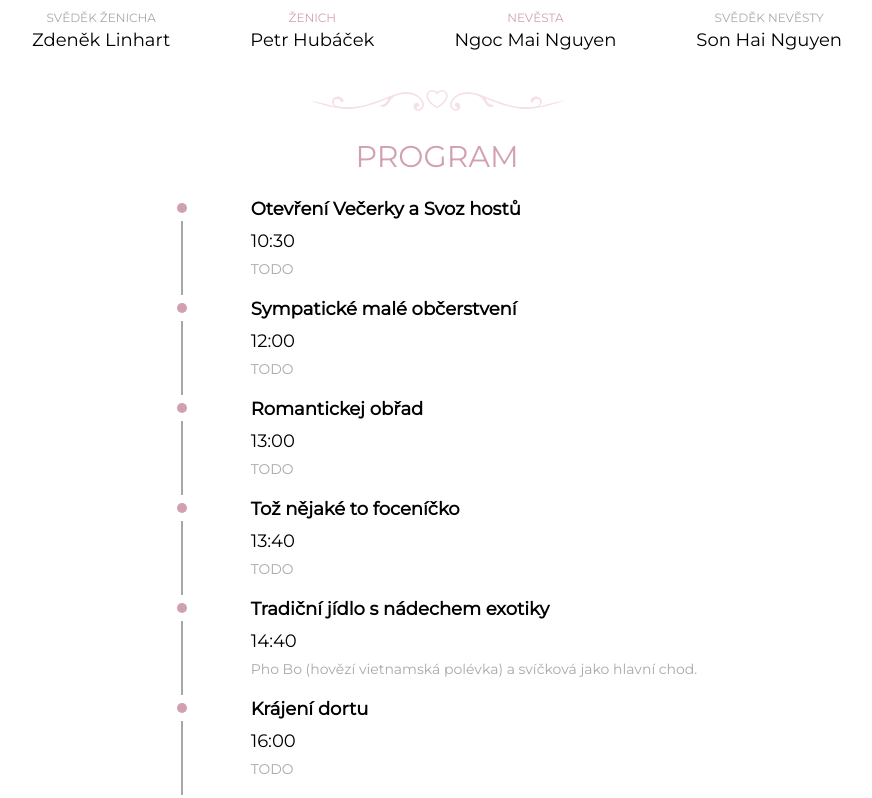
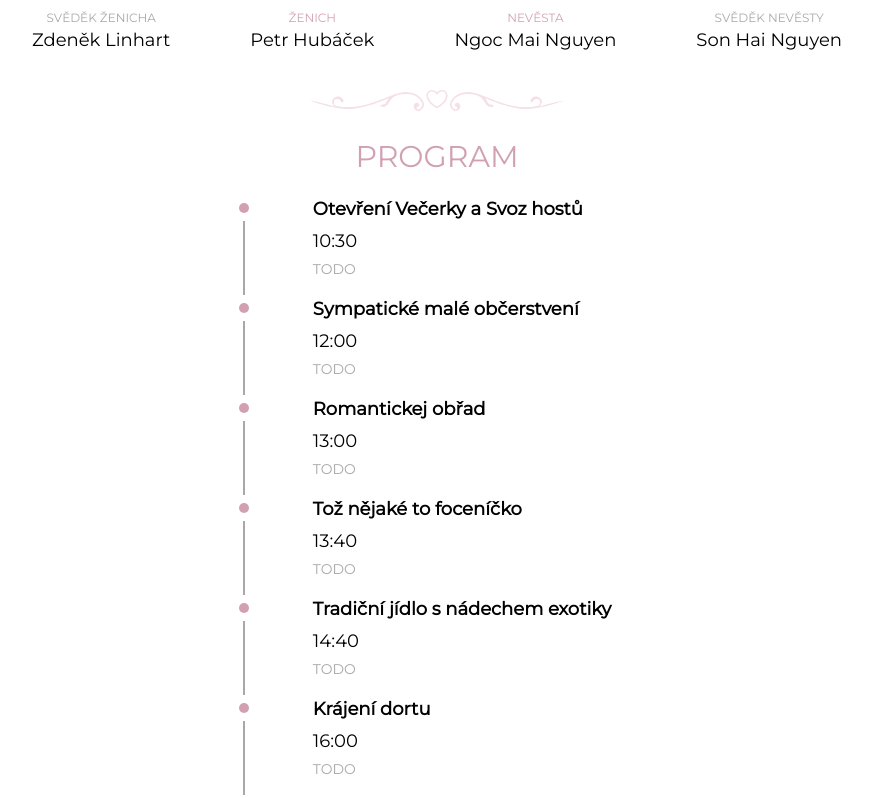
Before and after one commit to essare-rimaz/wedding-web, a Nuxt app: page / in a window 1280 px wide. Shown: the part 1540-2338 px from the top of the page, without its empty margins (203-1075 px from the left). Built offline with nearby package versions, Linux system fonts and the light colour scheme.

Commit message:
Refactor ProgramList

```diff
--- /dev/null
+++ b/components/ProgramList.vue
@@ -0,0 +1,31 @@
+<template>
+  <div class="flex flex-col items-center">
+    <SectionTitle text="Program" />
+    <div>
+      <ProgramItem
+        v-for="(item, index) of programItems"
+        :key="index"
+        :time="item.time"
+        :title="item.name"
+        :description="item.description"
+        :last-item="index === programItems.length - 1"
+      />
+    </div>
+  </div>
+</template>
+
+<script>
+export default {
+  name: 'ProgramList',
+  props: {
+    programItems: {
+      type: Array,
+      default: () => []
+    }
+  }
+}
+</script>
+
+<style scoped>
+
+</style>
--- a/components/WeddingProgram.vue
+++ /dev/null
@@ -1,27 +0,0 @@
-<template>
-  <div class="flex flex-col items-center">
-    <SectionTitle text="Program" />
-    <div>
-      <ProgramItem time="10:30" title="Otevření Večerky a Svoz hostů" description="TODO" />
-      <ProgramItem time="12:00" title="Sympatické malé občerstvení" description="TODO" />
-      <ProgramItem time="13:00" title="Romantickej obřad" description="TODO" />
-      <ProgramItem time="13:40" title="Tož nějaké to foceníčko" description="TODO" />
-      <ProgramItem time="14:40" title="Tradiční jídlo s nádechem exotiky" description="Pho Bo (hovězí vietnamská polévka) a svíčková jako hlavní chod." />
-      <ProgramItem time="16:00" title="Krájení dortu" description="TODO" />
-      <ProgramItem time="18:00" title="Omotávání kytice" description="TODO" />
-      <ProgramItem time="18:30" title="Tanec novomanželů a další zvrhlosti" description="TODO" />
-      <ProgramItem time="20:00" title="Svatební hry a dražba" description="TODO" />
-      <ProgramItem :last-item="true" time="20:30" title="Volná zábavička" description="TODO" />
-    </div>
-  </div>
-</template>
-
-<script>
-export default {
-  name: 'WeddingProgram'
-}
-</script>
-
-<style scoped>
-
-</style>
--- a/pages/index.vue
+++ b/pages/index.vue
@@ -7,7 +7,7 @@
     <SplitElement />
     <CastingList />
     <SplitElement />
-    <WeddingProgram />
+    <ProgramList :program-items="weddingProgram" />
     <SplitElement />
     <SectionTitle text="Doprava" />
     <p class="font-montserrat tracking-[0.10em] font-light text-black mb-4 text-center w-3/4">
@@ -17,8 +17,24 @@
 </template>
 
 <script>
+import { ProgramDataItem } from '@/utils/program'
+
 export default {
-  name: 'IndexPage'
+  name: 'IndexPage',
+  data: () => ({
+    weddingProgram: [
+      new ProgramDataItem('Otevření Večerky a Svoz hostů', '10:30', 'TODO'),
+      new ProgramDataItem('Sympatické malé občerstvení', '12:00', 'TODO'),
+      new ProgramDataItem('Romantickej obřad', '13:00', 'TODO'),
+      new ProgramDataItem('Tož nějaké to foceníčko', '13:40', 'TODO'),
+      new ProgramDataItem('Tradiční jídlo s nádechem exotiky', '14:40', 'TODO'),
+      new ProgramDataItem('Krájení dortu', '16:00', 'TODO'),
+      new ProgramDataItem('Omotávání kytice', '18:00', 'TODO'),
+      new ProgramDataItem('Tanec novomanželů a další zvrhlosti', '18:30', 'TODO'),
+      new ProgramDataItem('Svatební hry a dražba', '20:00', 'TODO'),
+      new ProgramDataItem('Volná zábavička', '20:30', 'TODO')
+    ]
+  })
 }
 </script>
 
--- /dev/null
+++ b/utils/program.js
@@ -0,0 +1,9 @@
+class ProgramDataItem {
+  constructor (name, time, description = '') {
+    this.name = name
+    this.time = time
+    this.description = description
+  }
+}
+
+export { ProgramDataItem }
```
